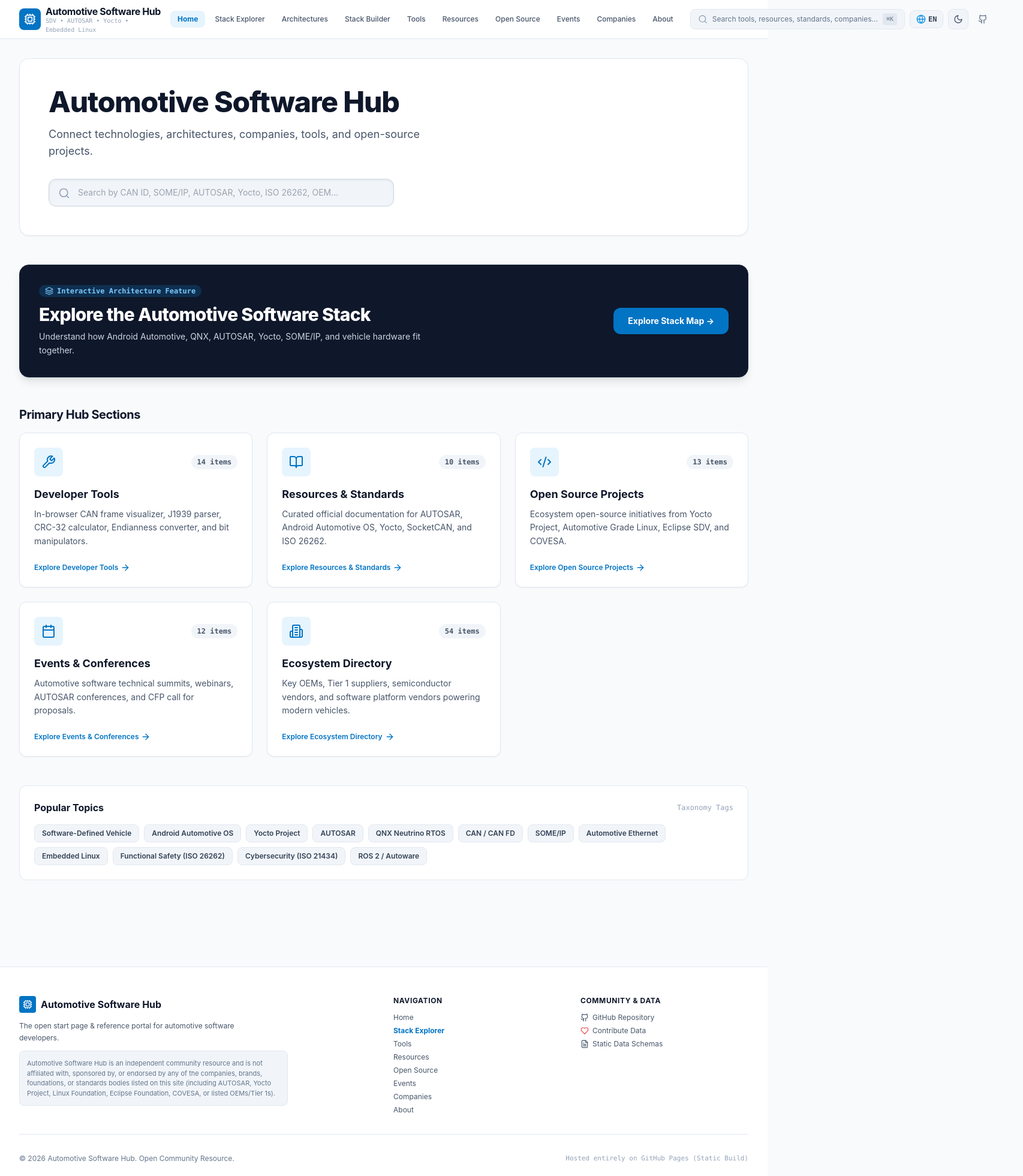
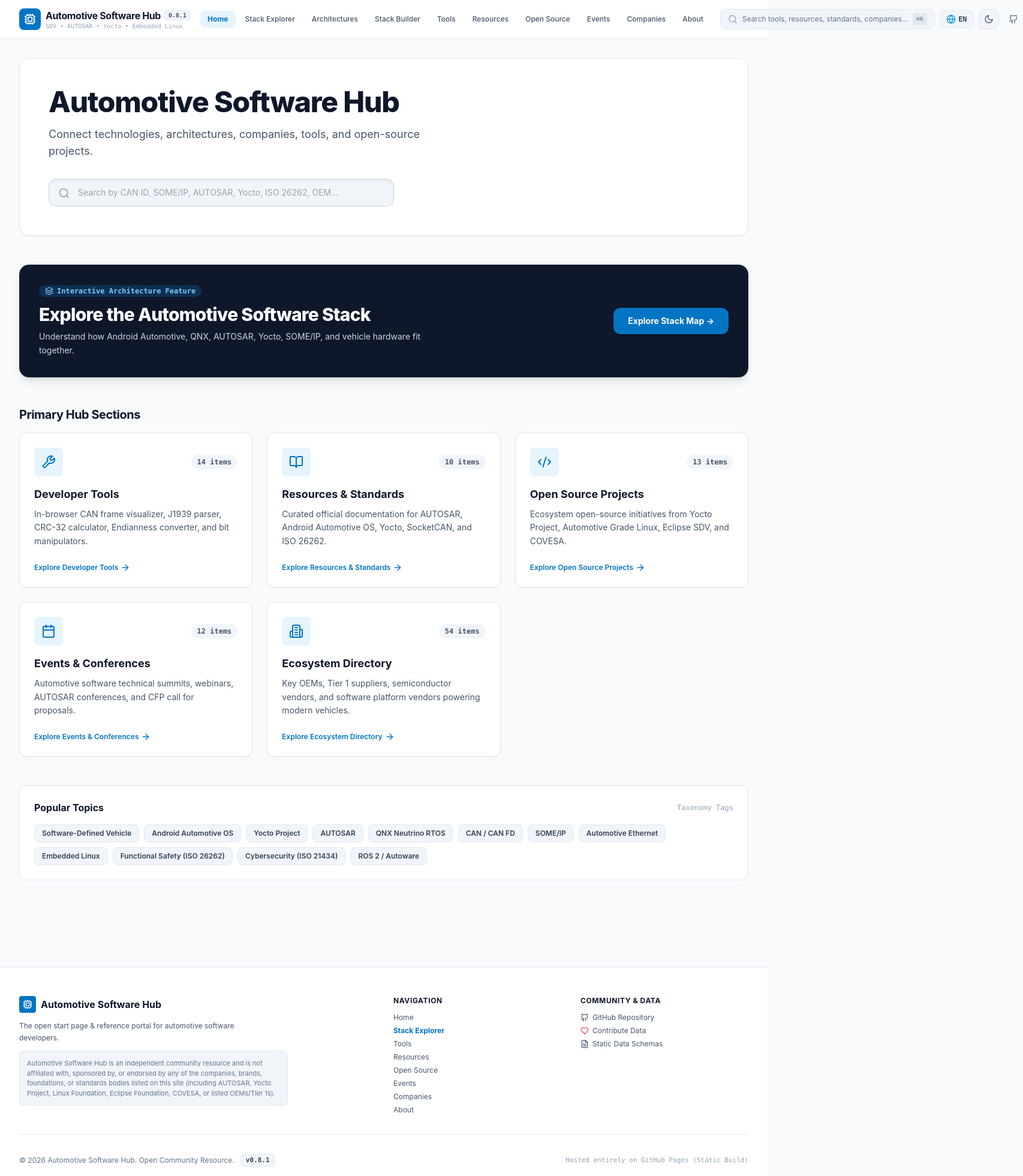
Before and after one commit to chbaede/automotive-software-hub, a React (Vite) app: page / in a window 1280 px wide. Shown: the top 1960 px of the page at 60% size, 1706 px wide, since content can reach past the window. Built offline with nearby package versions, Linux system fonts and the light colour scheme.

Commit message:
feat(ui): display current application version in header and footer

```diff
--- a/src/components/layout/Footer.tsx
+++ b/src/components/layout/Footer.tsx
@@ -2,6 +2,7 @@
 import { Link } from 'react-router-dom';
 import { Cpu, Github, FileText, Heart } from 'lucide-react';
 import { useLanguage } from '../../i18n/LanguageContext';
+import { APP_VERSION } from '../../version';
 
 export const Footer: React.FC = () => {
   const { t } = useLanguage();
@@ -122,8 +123,11 @@
         </div>
 
         <div className="pt-8 border-t border-slate-200 dark:border-slate-800 flex flex-col sm:flex-row items-center justify-between gap-4 text-xs text-slate-500">
-          <div>
-            © {new Date().getFullYear()} Automotive Software Hub. Open Community Resource.
+          <div className="flex items-center gap-2.5 flex-wrap justify-center sm:justify-start">
+            <span>© {new Date().getFullYear()} Automotive Software Hub. Open Community Resource.</span>
+            <span className="inline-flex items-center px-2 py-0.5 rounded-md text-[11px] font-mono font-semibold bg-slate-100 dark:bg-slate-900 border border-slate-200 dark:border-slate-800 text-slate-700 dark:text-slate-300">
+              v{APP_VERSION}
+            </span>
           </div>
           <div className="font-mono text-[11px] text-slate-400">
             Hosted entirely on GitHub Pages (Static Build)
--- a/src/components/layout/Header.tsx
+++ b/src/components/layout/Header.tsx
@@ -4,6 +4,7 @@
 import { useLanguage } from '../../i18n/LanguageContext';
 import { useTheme } from '../../theme/ThemeContext';
 import { GlobalSearchModal } from '../search/GlobalSearchModal';
+import { APP_VERSION } from '../../version';
 
 interface HeaderProps {
   onOpenTool?: (tool: any) => void;
@@ -59,10 +60,15 @@
               <Cpu className="w-4 h-4 sm:w-5 sm:h-5" />
             </div>
             <div className="flex flex-col min-w-0">
-              <span className="font-bold text-sm sm:text-base tracking-tight text-slate-900 dark:text-slate-100 group-hover:text-brand-600 dark:group-hover:text-brand-400 transition truncate">
-                Automotive Software Hub
-              </span>
-              <span className="text-[10px] font-mono text-slate-400 -mt-1 hidden sm:inline">
+              <div className="flex items-center gap-1.5">
+                <span className="font-bold text-sm sm:text-base tracking-tight text-slate-900 dark:text-slate-100 group-hover:text-brand-600 dark:group-hover:text-brand-400 transition truncate">
+                  Automotive Software Hub
+                </span>
+                <span className="text-[10px] font-mono font-bold px-1.5 py-0.2 rounded bg-slate-100 dark:bg-slate-800 text-slate-600 dark:text-slate-400 border border-slate-200 dark:border-slate-700">
+                  {APP_VERSION}
+                </span>
+              </div>
+              <span className="text-[10px] font-mono text-slate-400 -mt-0.5 hidden sm:inline">
                 SDV • AUTOSAR • Yocto • Embedded Linux
               </span>
             </div>
--- a/src/pages/About/index.tsx
+++ b/src/pages/About/index.tsx
@@ -1,6 +1,7 @@
 import React from 'react';
 import { Info, ShieldCheck, Heart, FileCode2, Cpu } from 'lucide-react';
 import { useLanguage } from '../../i18n/LanguageContext';
+import { APP_VERSION } from '../../version';
 
 export const AboutPage: React.FC = () => {
   const { language, t } = useLanguage();
@@ -11,7 +12,7 @@
       <div className="space-y-2 text-center sm:text-left">
         <div className="inline-flex items-center gap-2 text-xs font-mono font-bold text-brand-600 dark:text-brand-400 uppercase tracking-wider">
           <Info className="w-4 h-4" />
-          <span>Independent Open Portal</span>
+          <span>Independent Open Portal • v{APP_VERSION}</span>
         </div>
         <h1 className="text-3xl font-extrabold text-slate-900 dark:text-slate-100">
           {t.about.title}
--- /dev/null
+++ b/src/version.ts
@@ -0,0 +1,3 @@
+import packageJson from '../package.json';
+
+export const APP_VERSION = packageJson.version;
```
